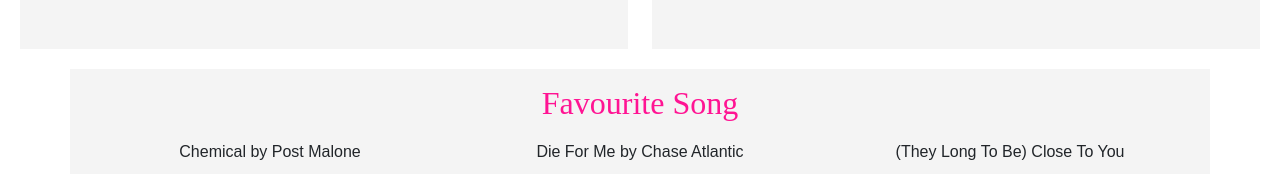
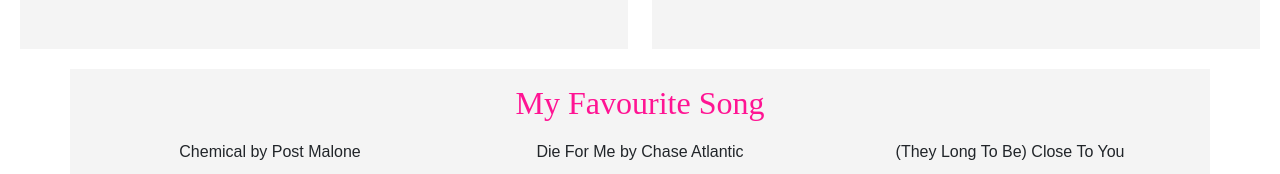
Before and after one commit to qaisara-create/myqaisararesume, a plain HTML site: page index.html in a window 1280 px wide. Shown: the part 2195-2369 px from the top of the page. Drawn offline with nearby package versions, Linux system fonts and the light colour scheme.

Commit message:
Add files via upload

```diff
--- a/index.html
+++ b/index.html
@@ -353,7 +353,7 @@
 	<div class="container">
 		<div class="row section">
 
-			<h2 style="font-family: Bernard Mt Condensed; text-align: center; width: 100%;">Favourite Song</h2>
+			<h2 style="font-family: Bernard Mt Condensed; text-align: center; width: 100%;">My Favourite Song</h2>
 
 			<!-- First Column -->
 			<div class="col-sm-4">
```
